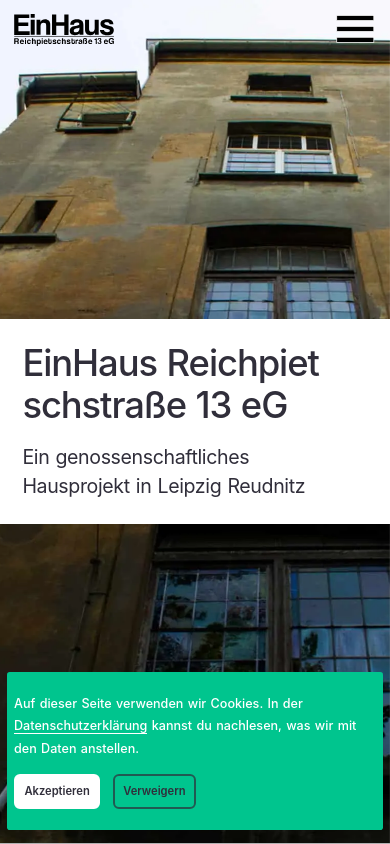
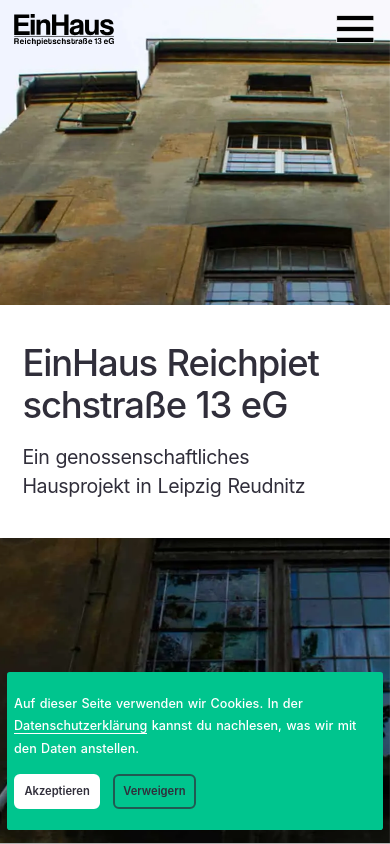
Before and after one commit to 3vincent/einhaus-leipzig, a Nuxt app: page /#start in a window 390 px wide. Shown: the top 844 px of the page. Built offline with nearby package versions, Linux system fonts and the light colour scheme.

Commit message:
Fix landing page content-area border on mobile

```diff
--- a/assets/styles/components/landing.scss
+++ b/assets/styles/components/landing.scss
@@ -58,14 +58,15 @@
 
     margin: 0;
 
-    padding: 1rem;
+    padding: 2rem;
     padding-left: 1.6rem;
     padding-right: 4rem;
 
     background-color: white;
 
-
     @media screen and (min-width: $_md) {
+      padding-top: 1rem;
+      padding-bottom: 1rem;
       margin-top: 2rem;
       margin-right: 0.7rem;
       margin-bottom: 2rem;
```
